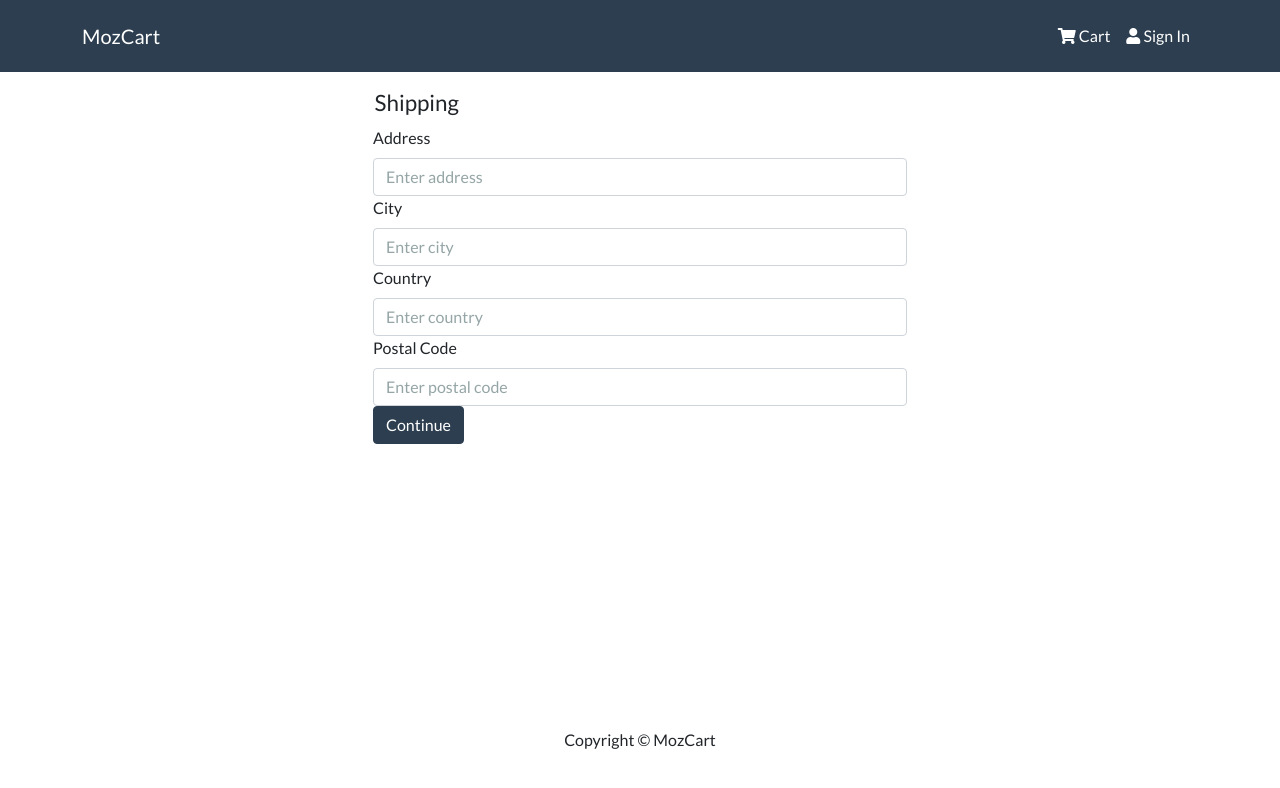
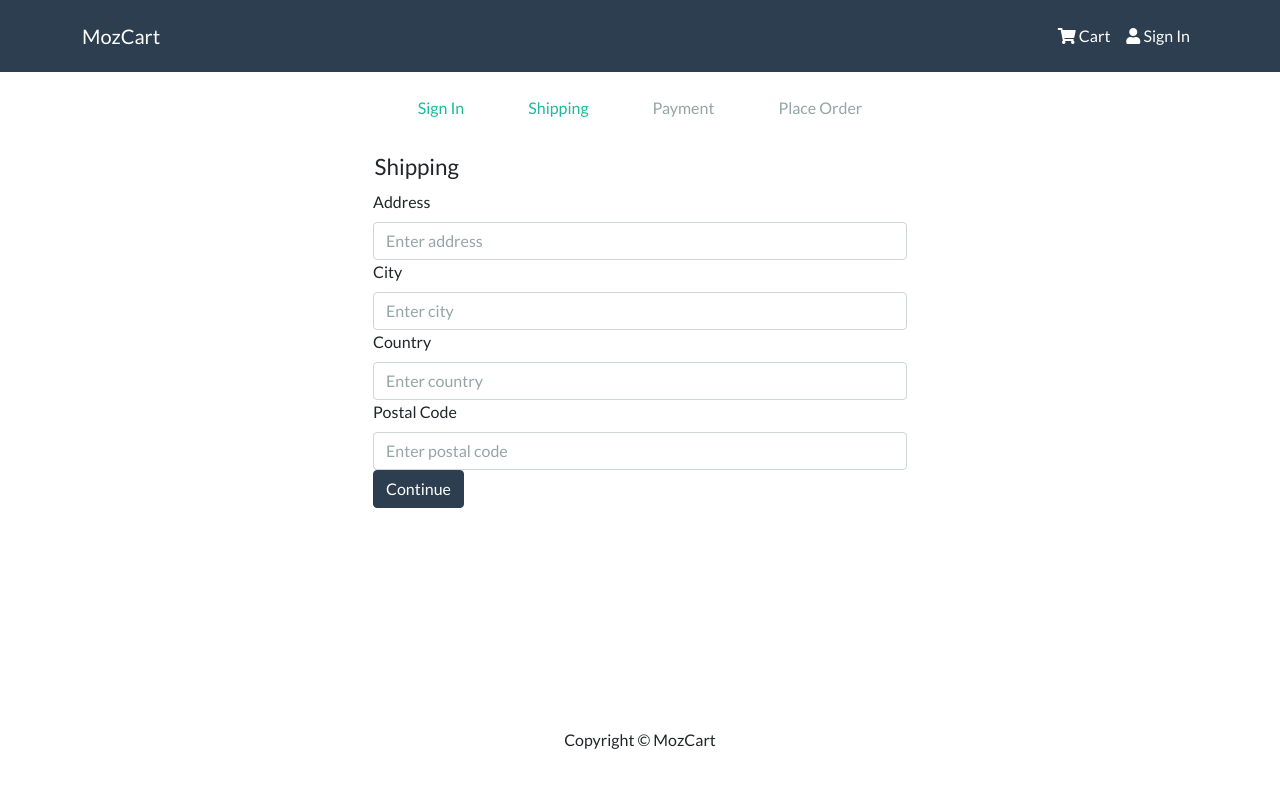
Before and after one commit to AshikMoosa/MozCart, a React (Create React App) app in the folder frontend/: page /shipping in a window 1280 px wide. Shown: the top 788 px of the page. Built offline with nearby package versions, Linux system fonts and the light colour scheme.

Commit message:
Added CheckoutSteps Stepper Component

```diff
--- /dev/null
+++ b/frontend/src/components/screens/CheckoutSteps.js
@@ -0,0 +1,48 @@
+import React from "react";
+import { LinkContainer } from "react-router-bootstrap";
+import { Container, Navbar, Nav, NavDropdown } from "react-bootstrap";
+
+const CheckoutSteps = ({ step1, step2, step3, step4 }) => {
+  return (
+    <Nav className="justify-content-center mb-4">
+      <Nav.Item>
+        {step1 ? (
+          <LinkContainer to="/login">
+            <Nav.Link>Sign In</Nav.Link>
+          </LinkContainer>
+        ) : (
+          <Nav.Link disabled>Sign In</Nav.Link>
+        )}
+      </Nav.Item>
+      <Nav.Item>
+        {step2 ? (
+          <LinkContainer to="/shipping">
+            <Nav.Link>Shipping</Nav.Link>
+          </LinkContainer>
+        ) : (
+          <Nav.Link disabled>Shipping</Nav.Link>
+        )}
+      </Nav.Item>
+      <Nav.Item>
+        {step3 ? (
+          <LinkContainer to="/payment">
+            <Nav.Link>Payment</Nav.Link>
+          </LinkContainer>
+        ) : (
+          <Nav.Link disabled>Payment</Nav.Link>
+        )}
+      </Nav.Item>
+      <Nav.Item>
+        {step4 ? (
+          <LinkContainer to="/placeorder">
+            <Nav.Link>Place Order</Nav.Link>
+          </LinkContainer>
+        ) : (
+          <Nav.Link disabled>Place Order</Nav.Link>
+        )}
+      </Nav.Item>
+    </Nav>
+  );
+};
+
+export default CheckoutSteps;
--- a/frontend/src/components/screens/ShippingScreen.js
+++ b/frontend/src/components/screens/ShippingScreen.js
@@ -3,6 +3,7 @@
 import { Form, Button } from "react-bootstrap";
 import { useDispatch, useSelector } from "react-redux";
 import { saveShippingAddress } from "../../actions/cartActions";
+import CheckoutSteps from "./CheckoutSteps";
 import FormContainer from "./FormContainer";
 
 const ShippingScreen = () => {
@@ -25,6 +26,7 @@
 
   return (
     <FormContainer>
+      <CheckoutSteps step1 step2 />
       <h1>Shipping</h1>
       <Form onSubmit={submitHandler}>
         <Form.Group controlId="address">
```
